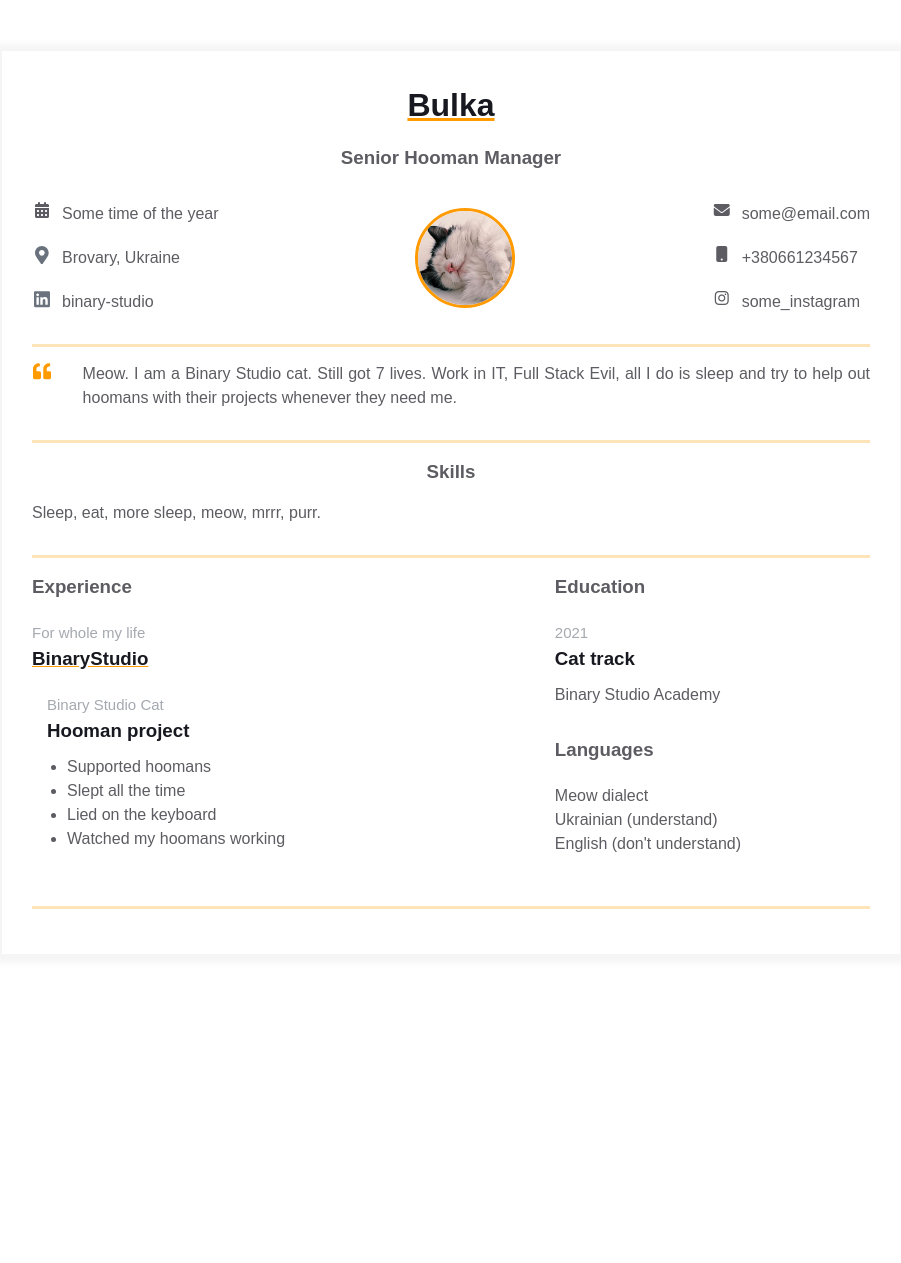
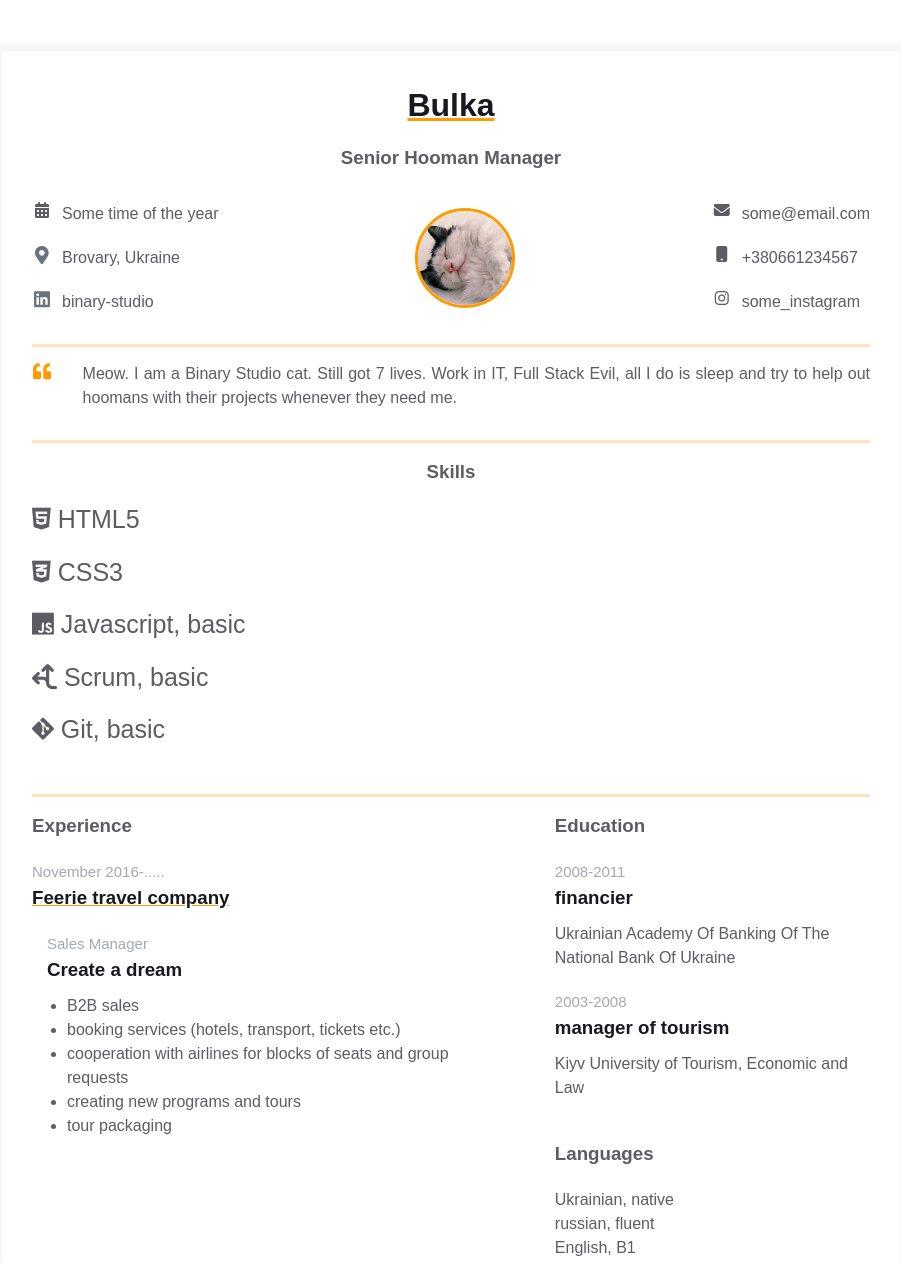
Before and after one commit to hrybach-oleksiy/homepage, a plain HTML site: page index.html in a window 1280 px wide. Shown: the top 1263 px of the page, without its empty margins (189-1090 px from the left). Before the commit the page ends 1005 px from the top, so only its background shows below. Drawn offline with Linux system fonts and the light colour scheme.

Commit message:
update skills, experience and education by personal information

```diff
--- a/index.html
+++ b/index.html
@@ -91,55 +91,80 @@
 			<div class="resume__block">
 				<div class="skills">
 					<h3 class="skills__header">Skills</h3>
-					<p class="skills__text">Sleep, eat, more sleep, meow, mrrr, purr. </p>
+					<p class="skills__text">
+					<ul class="skills__list">
+						<li class="skills__item">
+							<i class="fa-brands fa-html5"></i>
+							HTML5
+						</li>
+						<li class="skills__item">
+							<i class="fa-brands fa-css3-alt"></i>
+							CSS3
+						</li>
+						<li class="skills__item">
+							<i class="fa-brands fa-js"></i>
+							Javascript, basic
+						</li>
+						<li class="skills__item">
+							<i class="fa-solid fa-arrows-split-up-and-left"></i>
+							Scrum, basic
+						</li>
+						<li class="skills__item">
+							<i class="fa-brands fa-git-alt"></i>
+							Git, basic
+						</li>
+					</ul>
+					</p>
 				</div>
 			</div>
 		</div>
 		<div class="container">
 			<div class="resume__block">
 				<div class="main-info fh">
-
 					<div class="experiences">
 						<h3 class="experiences__header">Experience</h3>
 						<div class="experiences__company">
 							<div class="experiences__company-header">
-								<span class="experiences__company-header-durability">For whole my life</span>
-								<h3 class="experiences__company-header-name">BinaryStudio</h3>
+								<span class="experiences__company-header-durability">November 2016-.....</span>
+								<h3 class="experiences__company-header-name">Feerie travel company</h3>
 							</div>
-
 							<div class="experiences__company-project">
-								<span class="experiences__company-project-role">Binary Studio Cat</span>
-								<h3 class="experiences__company-project-name">Hooman project</h3>
+								<span class="experiences__company-project-role">Sales Manager</span>
+								<h3 class="experiences__company-project-name">Create a dream</h3>
 								<ul class="experiences__company-project-responsibilities">
-									<li>Supported hoomans</li>
-									<li>Slept all the time</li>
-									<li>Lied on the keyboard</li>
-									<li>Watched my hoomans working</li>
+									<li>B2B sales</li>
+									<li>booking services (hotels, transport, tickets etc.)</li>
+									<li>cooperation with airlines for blocks of seats and group requests</li>
+									<li>creating new programs and tours</li>
+									<li>tour packaging</li>
 								</ul>
 							</div>
 						</div>
 					</div>
-
 					<div class="additional-info fv">
 						<div class="additional-info__education">
 							<h3 class="additional-info__education-header">Education</h3>
 							<div class="additional-info__education-university">
-								<span class="additional-info__education-university-durability">2021</span>
-								<h3 class="additional-info__education-university-speciality">Cat track</h3>
-								<p class="additional-info__education-university-name">Binary Studio Academy</p>
+								<span class="additional-info__education-university-durability">2008-2011</span>
+								<h3 class="additional-info__education-university-speciality">financier</h3>
+								<p class="additional-info__education-university-name">Ukrainian Academy Of Banking Of The National Bank Of Ukraine</p>
+							</div>
+							<div class="additional-info__education-university">
+								<span class="additional-info__education-university-durability">2003-2008</span>
+								<h3 class="additional-info__education-university-speciality">manager of tourism</h3>
+								<p class="additional-info__education-university-name">Kiyv University of Tourism, Economic and Law</p>
 							</div>
 						</div>
-
 						<div class="additional-info__languages">
 							<h3 class="additional-info__languages-header">Languages</h3>
 							<p class="additional-info__languages-item">
-								Meow dialect
+								Ukrainian, native
 							</p>
 							<p class="additional-info__languages-item">
-								Ukrainian (understand)
+								russian, fluent
 							</p>
 							<p class="additional-info__languages-item">
-								English (don't understand)
+								English, B1
 							</p>
 						</div>
 					</div>
--- a/styles.css
+++ b/styles.css
@@ -168,6 +168,16 @@ body {
     text-align: justify;
 }
 
+.skills__list {
+    list-style: none;
+}
+
+.skills__item {
+    color: var(--secondary-text-color);
+    margin-bottom: 15px;
+    font-size: 25px;
+}
+
 .experiences {
     flex: 1 1 60%;
     margin-right: 50px;
@@ -246,6 +256,7 @@ body {
 
 .additional-info__education-university-name {
     color: var(--secondary-text-color);
+    margin-bottom: 20px;
 }
 
 .additional-info__languages {
```
